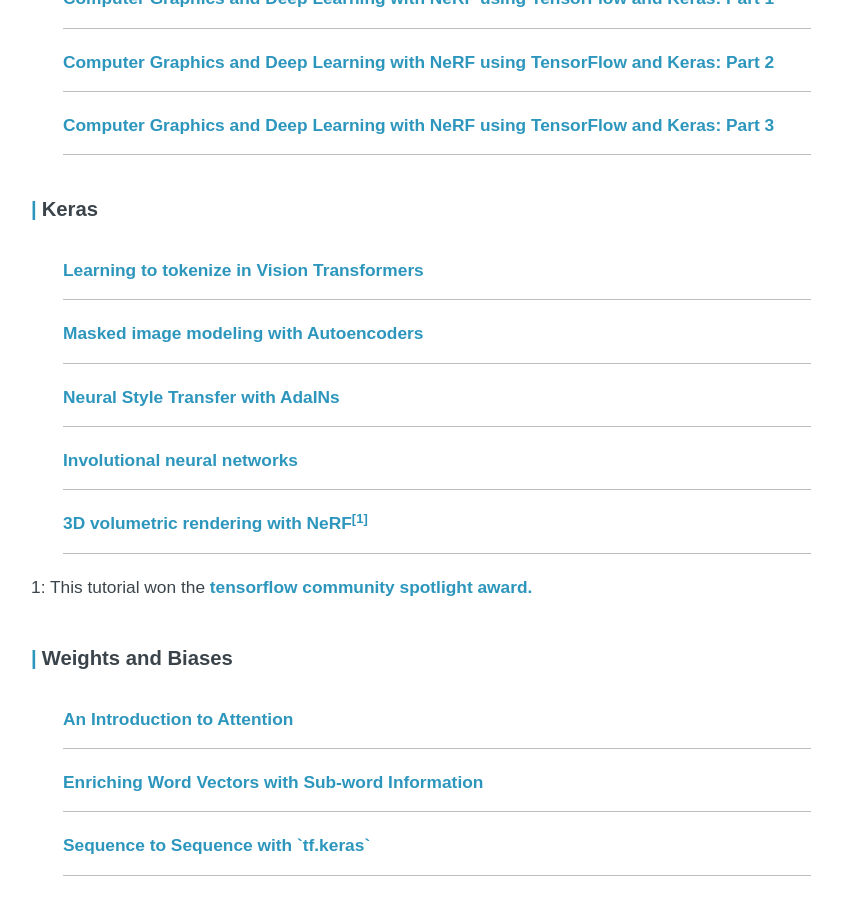
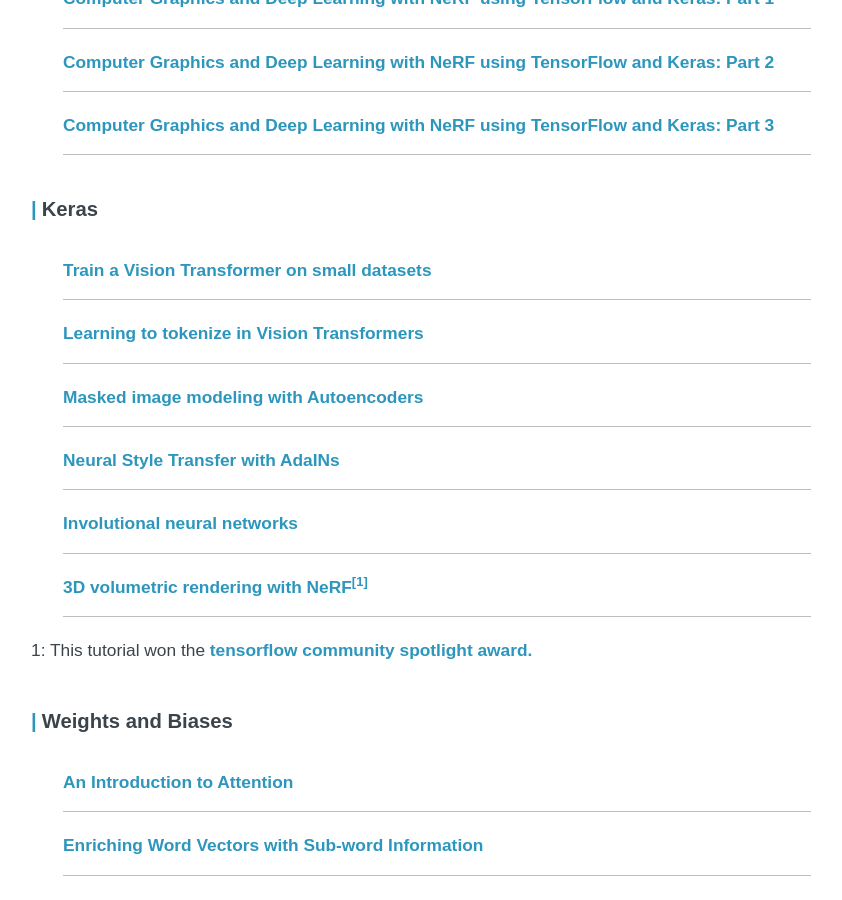
Before and after one commit to ariG23498/ariG23498.github.io, a Jekyll site: the page built from blogs.md, in a window 1280 px wide and 900 px high, scrolled down 385 px. Shown: the whole window, without its empty margins (219-1061 px from the left). Built offline with Jekyll 4.4.1, drawn with Linux system fonts in a browser that asks for light colours.

Commit message:
Update blogs.md

```diff
--- a/blogs.md
+++ b/blogs.md
@@ -23,6 +23,9 @@ permalink: /posts
         </article>
 
         <h3>Keras</h3>
+        <article class="archive-item">
+        <a class="archive-item-link" href="https://keras.io/examples/vision/vit_small_ds/" target="_blank" rel="noopener noreferrer">Train a Vision Transformer on small datasets</a>
+        </article>
         <article class="archive-item">
                 <a class="archive-item-link" href="https://keras.io/examples/vision/token_learner/" target="_blank" rel="noopener noreferrer">Learning to tokenize in Vision Transformers</a>
         </article>
```
